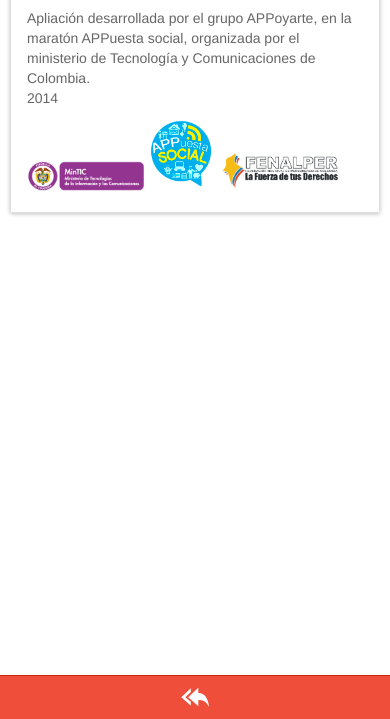
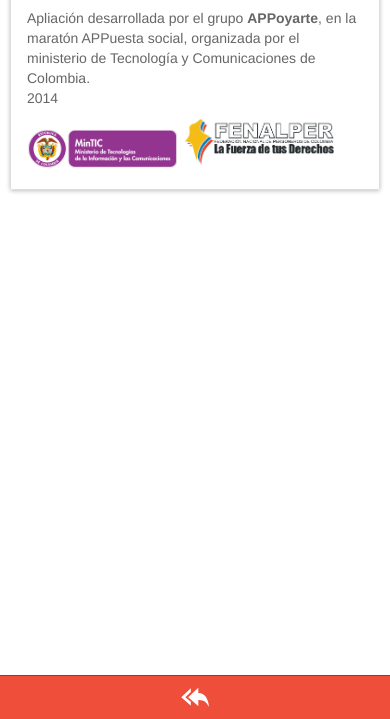
Before and after one commit to Elijax/APP-Appersoneria, a website: page www/acerca.html in a window 390 px wide. Shown: the part 125-844 px from the top of the page. Drawn offline with Linux system fonts and the light colour scheme; some packages are replaced by stand-ins of ours; files that its build step writes are made by us from their sources; a script that the page names is missing; files whose address does not match are found by name; a web font is replaced by a local one.

Commit message:
fix page

```diff
--- a/www/acerca.html
+++ b/www/acerca.html
@@ -57,13 +57,12 @@
           <div class="item item-text-wrap">
               <h1><strong>APPersoneria Version 1.0</strong></h1>
 
-                <p>Apliación desarrollada por el grupo APPoyarte, en la maratón APPuesta social, organizada por el ministerio de Tecnología y Comunicaciones de Colombia.
+                <p>Apliación desarrollada por el grupo <strong>APPoyarte</strong>, en la maratón APPuesta social, organizada por el ministerio de Tecnología y Comunicaciones de Colombia.
                 <br>
                 2014
                 </p>
-              <img src="img/Mintic.png" style="width:35%; height:50%; " alt="">
-              <img src="img/appuesta.png" style="width:20%; height:1%; " alt="">
-              <img src="img/Fenalper.png" style="width:35%; height:50%; " alt="">
+              <img src="img/Mintic.png" style="width:45%; height:50%; " alt="">
+              <img src="img/Fenalper.png" style="width:45%; height:50%; " alt="">
           </div>
         </div>
     </ion-content>
```
